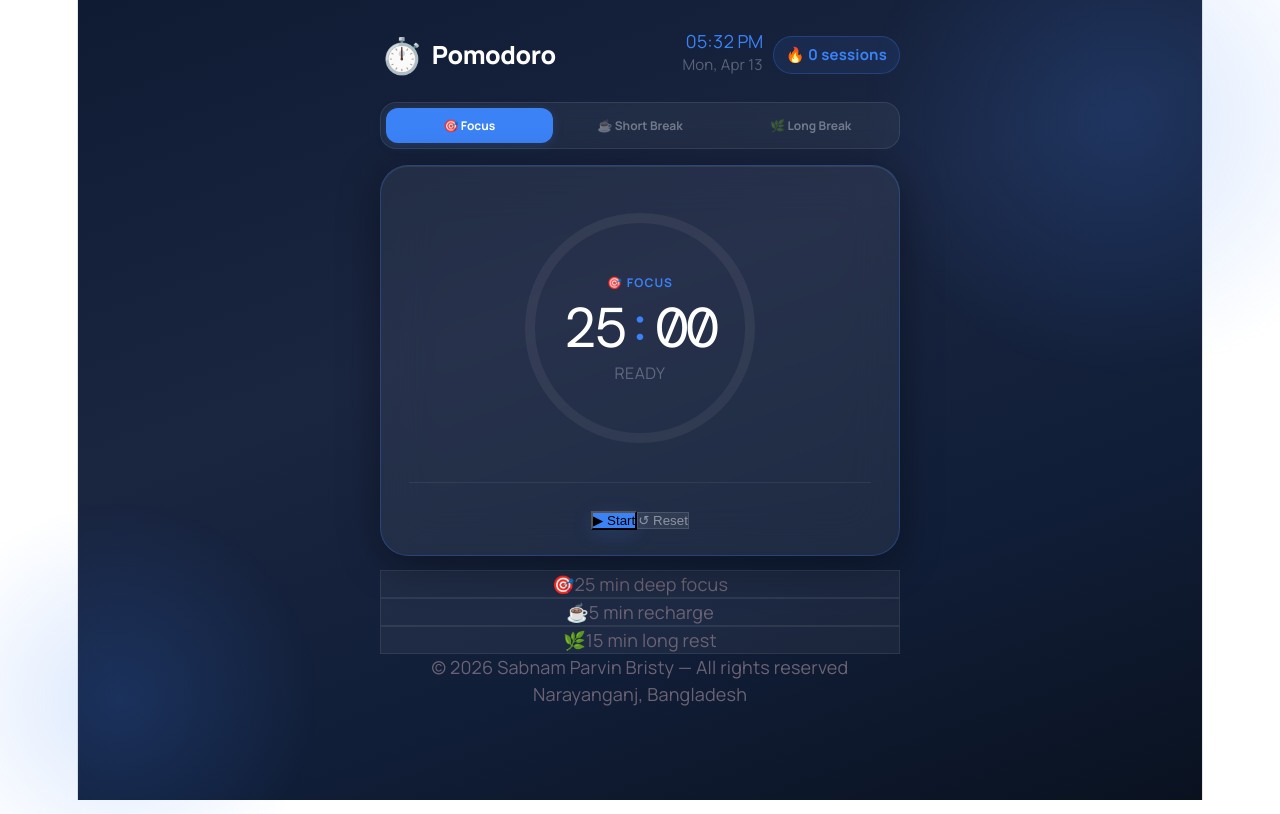
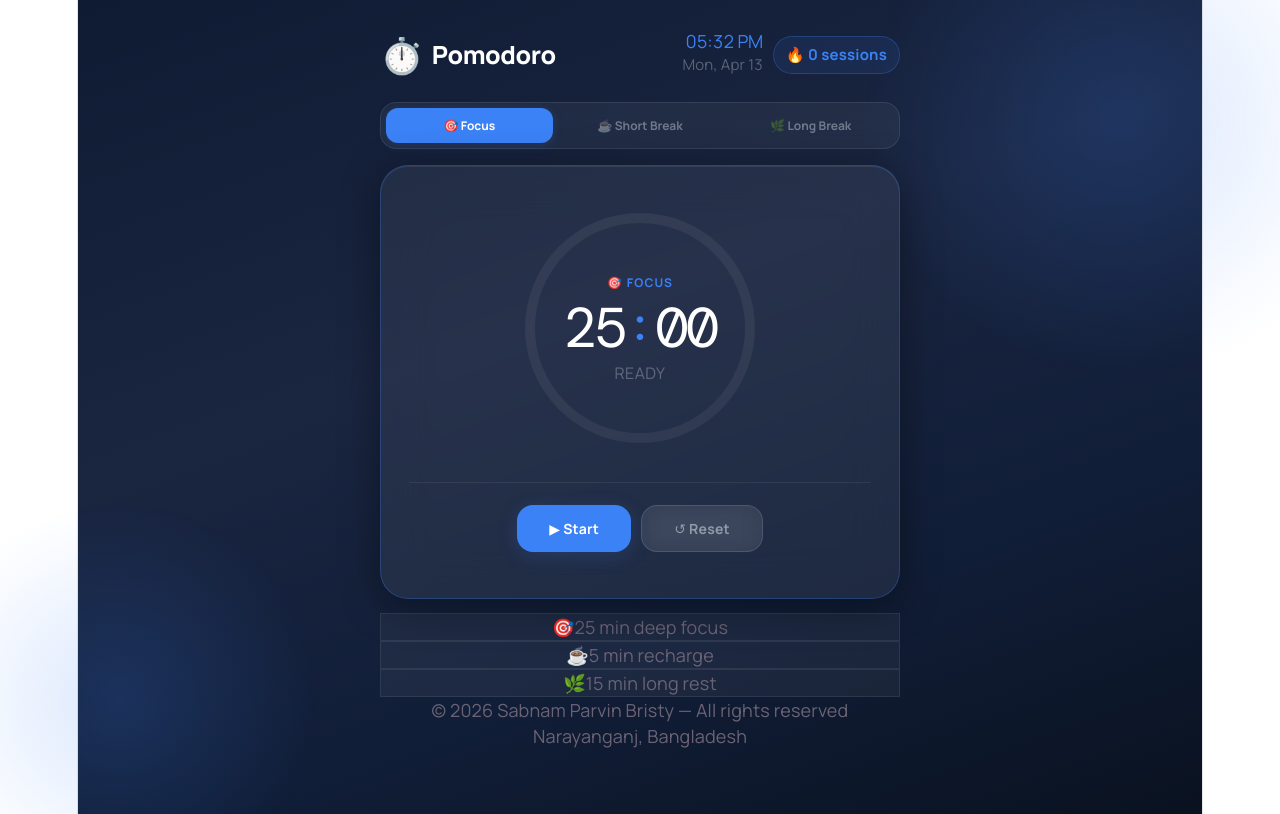
Before and after one commit to sabnamparvinbristy/Pomodoro-Timer, a React (Vite) app: page / in a window 1280 px wide. Built offline with nearby package versions, Linux system fonts and the light colour scheme; a web font is replaced by a local one.

Commit message:
control button updated

```diff
--- a/src/App.css
+++ b/src/App.css
@@ -293,3 +293,26 @@
   margin: 0 0 22px;
   border-radius: 1px;
 }
+/* controls */
+.controls {
+  display: flex;
+  gap: 10px;
+  justify-content: center;
+  margin-bottom: 22px;
+}
+.ctrl-btn {
+  border: none;
+  border-radius: 16px;
+  padding: 13px 32px;
+  font-size: 14px;
+  font-weight: 700;
+  font-family: 'Manrope', sans-serif;
+  cursor: pointer;
+  transition: all 0.2s cubic-bezier(0.22, 1, 0.36, 1);
+  letter-spacing: 0.2px;
+  backdrop-filter: blur(12px);
+  -webkit-backdrop-filter: blur(12px);
+}
+.ctrl-btn:hover { transform: translateY(-2px); opacity: 0.9; }
+.ctrl-btn:active { transform: translateY(0); }
+.ctrl-btn.start { color: #fff; }
```
